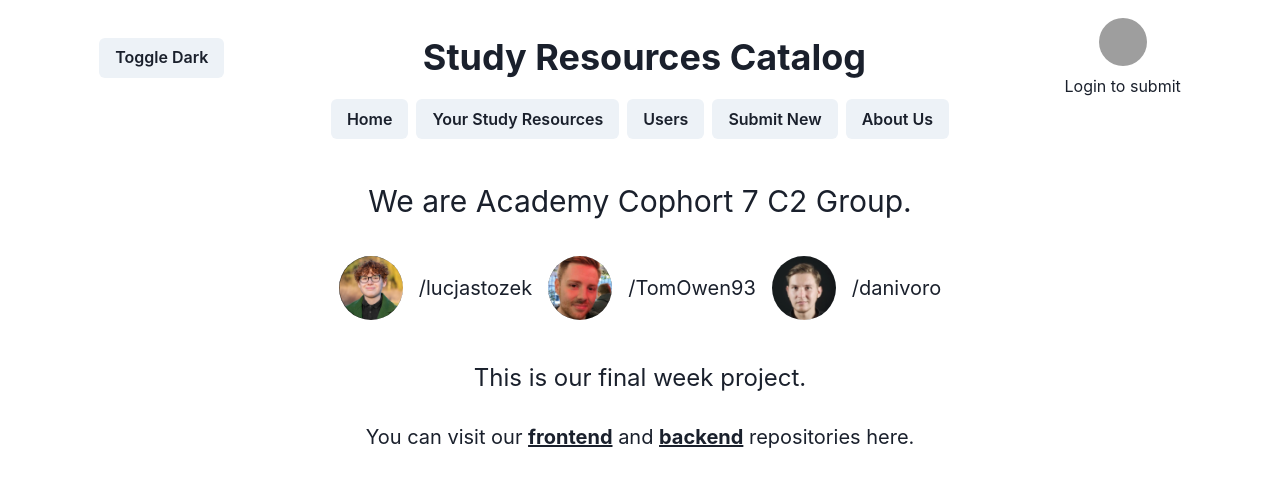
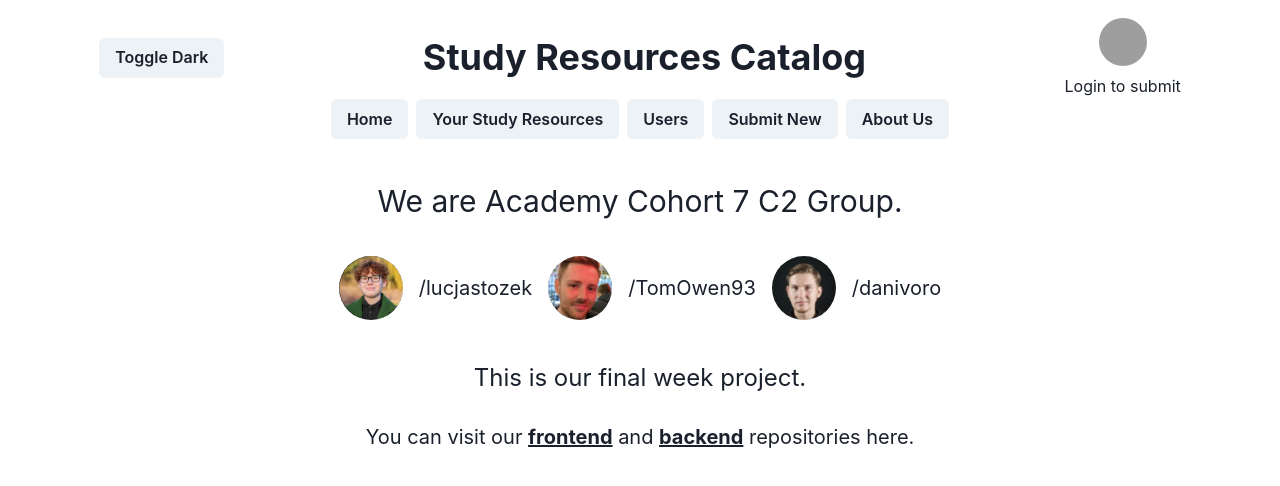
Before and after one commit to lucjastozek/study-resource-catalog-front, a React (Vite) app: page /info in a window 1280 px wide. Shown: the top 486 px of the page. Built offline with nearby package versions, Linux system fonts and the light colour scheme; no server answers; grey boxes are pictures that could not be loaded.

Commit message:
Update AboutUs.tsx

```diff
--- a/src/components/AboutUs.tsx
+++ b/src/components/AboutUs.tsx
@@ -5,7 +5,7 @@ export function AboutUs() {
         <Center h="20vh" mt="10">
             <div style={{ textAlign: "center" }}>
                 <Text fontSize="3xl" mt="20" mb="8">
-                    We are Academy Cophort 7 C2 Group.
+                    We are Academy Cohort 7 C2 Group.
                 </Text>
                 <Center mt="5">
                     <Stack spacing={4} direction="row" align="center">
```
